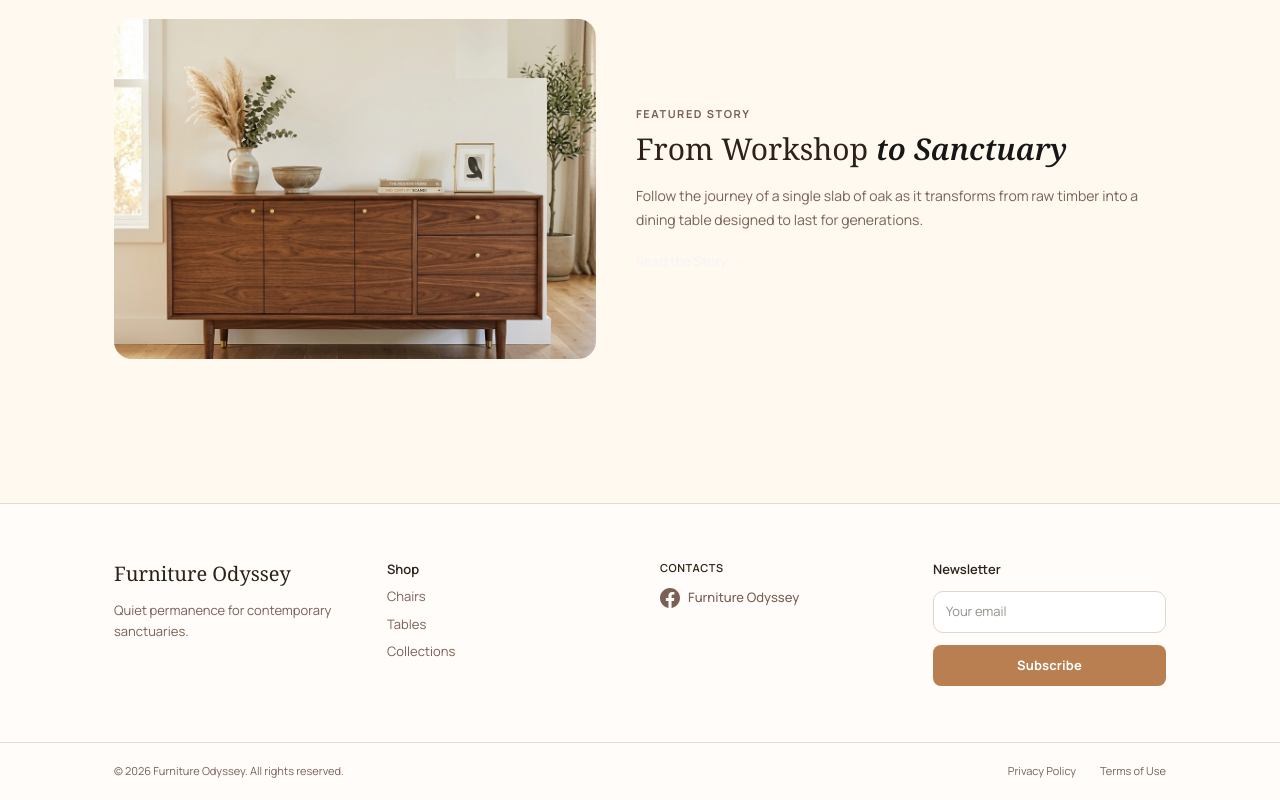
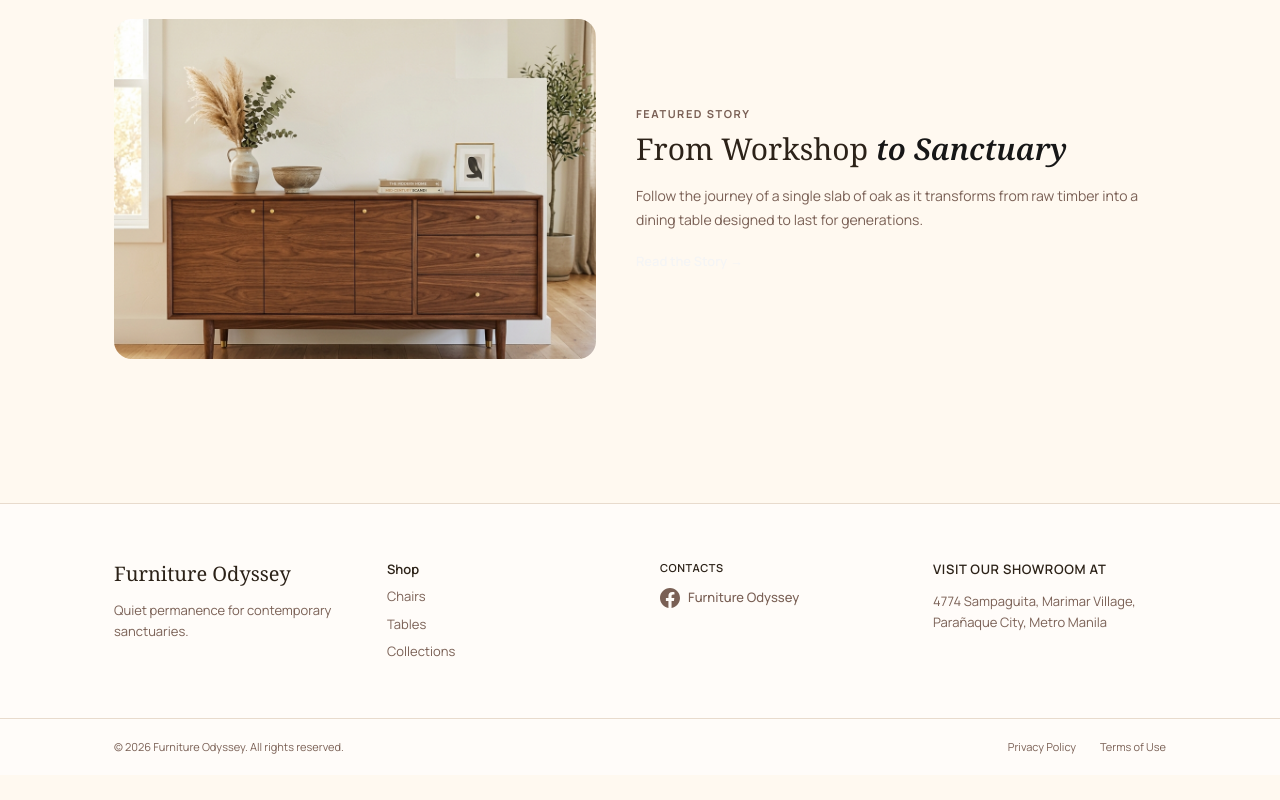
Before and after one commit to jstnphlp/Furniture-Odyssey-Catalog-Website, a React (Vite) app: page / in a window 1280 px wide. Shown: the part 1394-2194 px from the top of the page. After the commit the page ends 2169 px from the top, so only its background shows below. Built offline with nearby package versions, Linux system fonts and the light colour scheme; no server answers; the database is empty.

Commit message:
Adjusted footer

```diff
--- a/src/components/SiteFooter.tsx
+++ b/src/components/SiteFooter.tsx
@@ -71,21 +71,20 @@ export function SiteFooter({
           </a>
         </div>
 
-        {/* Col 4: Newsletter */}
-        <form className="space-y-3" onSubmit={(e) => e.preventDefault()}>
-          <p className="text-[13px] font-semibold text-[var(--text-dark)]">
-            Newsletter
+        {/* Col 4: Showroom */}
+        <div className="space-y-3">
+          <p className="text-[13px] font-semibold text-[var(--text-dark)] uppercase tracking-wider text-[11px]">
+            Visit our showroom at
           </p>
-          <input
-            type="email"
-            placeholder="Your email"
-            className="w-full rounded-lg border border-[var(--border-card)] bg-white px-3 py-2.5 text-[13px] outline-none transition focus:border-[var(--primary)]"
-            id="newsletter-email"
-          />
-          <button type="submit" className="primary-btn w-full">
-            Subscribe
-          </button>
-        </form>
+          <a
+            href="https://www.google.com/maps/place/4774+Sampaguita,+Maynila,+1709+Kalakhang+Maynila/@14.4894802,121.0400177,19z/data=!3m1!4b1!4m6!3m5!1s0x3397cf1b155bdf5d:0x22a8dae78ace0f39!8m2!3d14.4894802!4d121.0406614!16s%2Fg%2F11d_2j37fn?entry=ttu&g_ep=EgoyMDI2MDQxNS4wIKXMDSoASAFQAw%3D%3D"
+            target="_blank"
+            rel="noopener noreferrer"
+            className="block text-[13px] leading-relaxed text-[var(--text-mid)] transition hover:text-[#b97f50]"
+          >
+            4774 Sampaguita, Marimar Village, Parañaque City, Metro Manila
+          </a>
+        </div>
       </div>
 
       {/* Bottom bar */}
```
